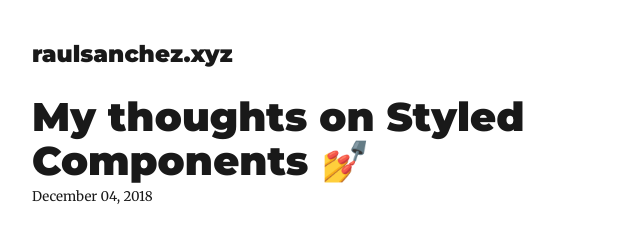
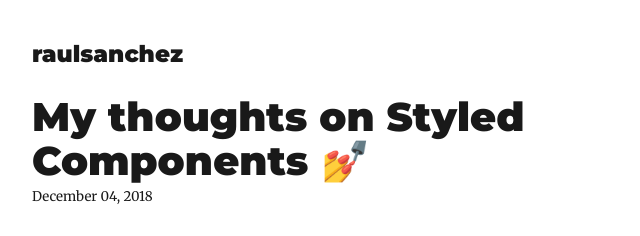
Before and after one commit to raulsanchez1024/bloggo, a Gatsby site: page /My-thoughts-on-Styled-Components/ in a window 1280 px wide. Shown: the top 236 px of the page, 293-933 px from the left. Built offline with nearby package versions, Linux system fonts and the light colour scheme; Gatsby itself is replaced by a stand-in of ours; some packages are replaced by stand-ins of ours.

Commit message:
Removed .xyz from title

```diff
--- a/gatsby-config.js
+++ b/gatsby-config.js
@@ -1,6 +1,6 @@
 module.exports = {
   siteMetadata: {
-    title: 'raulsanchez.xyz',
+    title: 'raulsanchez',
     author: 'Raul Sanchez',
     description: 'My personal blog. I like to share what I learn.',
     siteUrl: 'https://gatsby-starter-blog-demo.netlify.com/',
--- a/src/components/Layout.js
+++ b/src/components/Layout.js
@@ -15,7 +15,7 @@
           style={{
             ...scale(1.5),
             marginBottom: rhythm(1.5),
-            marginTop: 0,
+            marginTop: 0
           }}
         >
           <Link
```
